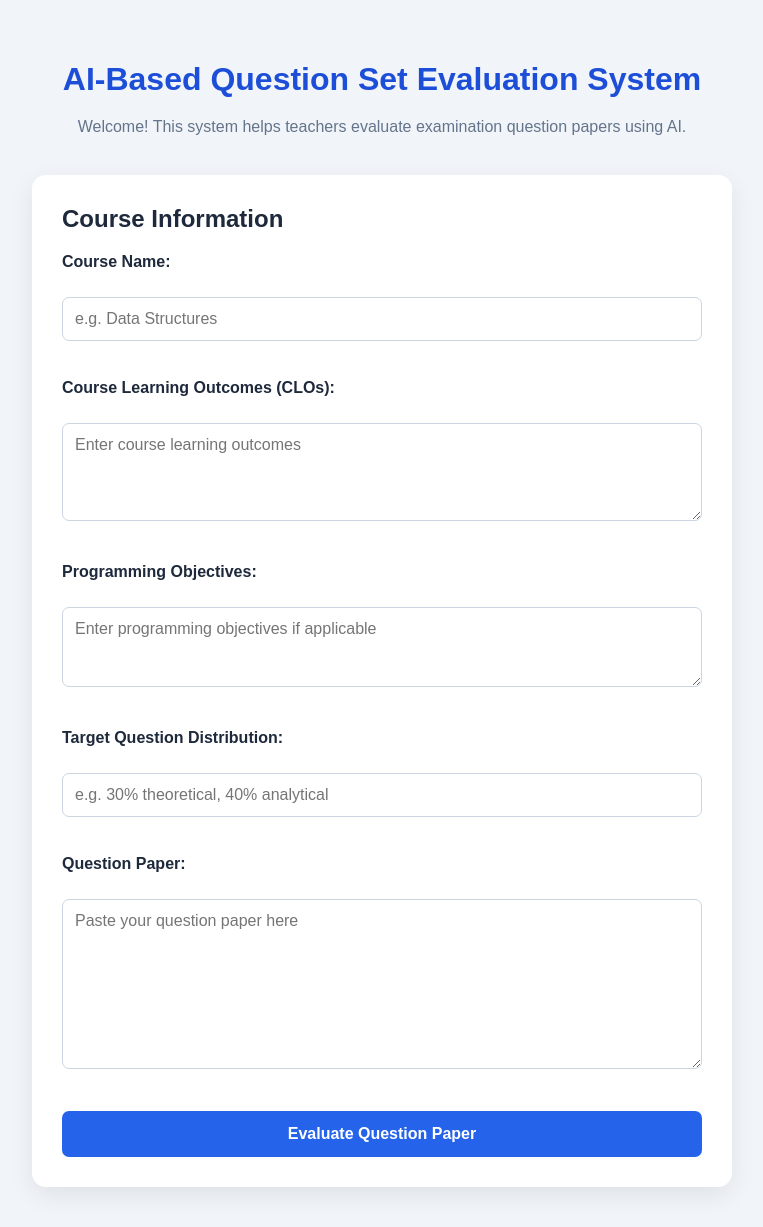
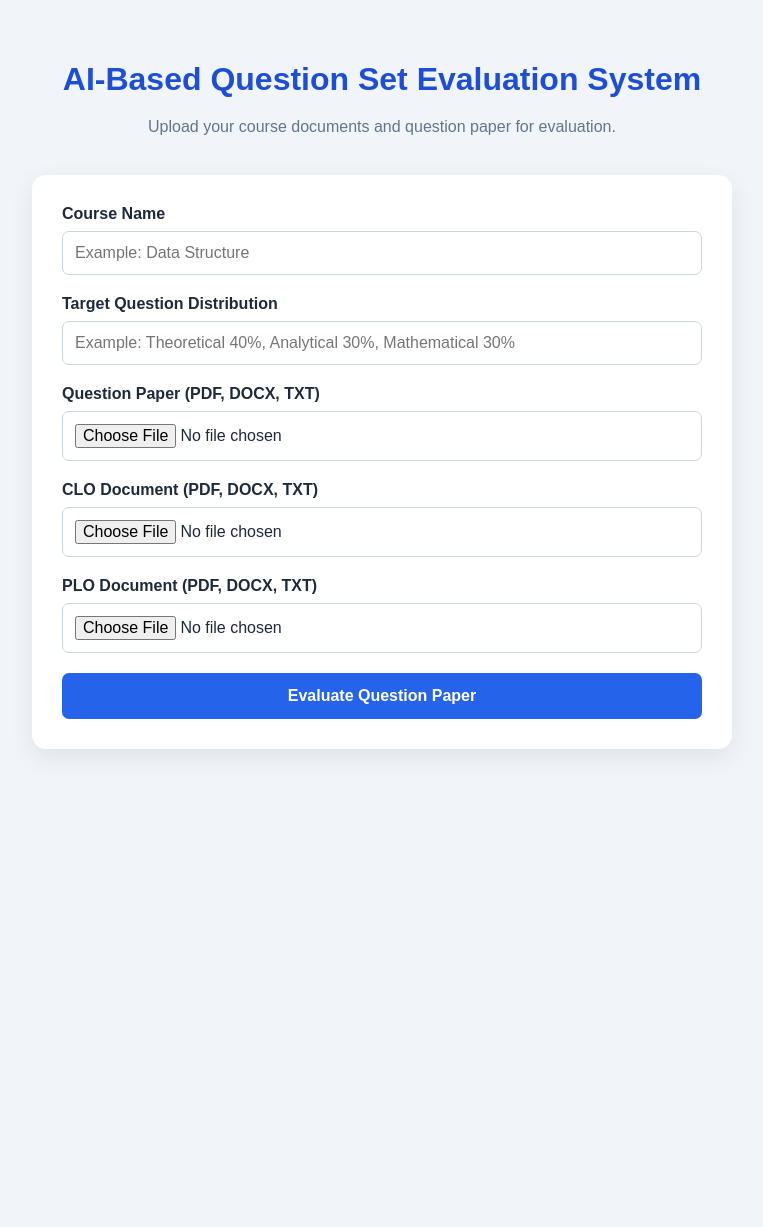
Before and after one commit to Sazzad-012/AI-Question-Evaluation-System, a Flask app: page / in a window 1280 px wide. Shown: the whole page, without its empty margins (258-1021 px from the left). After the commit the page ends 752 px from the top, so only its background shows below. Run offline with Flask 3, Linux system fonts and the light colour scheme.

Commit message:
Update Day 3 features and project documentation

```diff
--- a/app.py
+++ b/app.py
@@ -1,22 +1,193 @@
+from flask import Flask, request, jsonify, render_template
+import pymupdf as fitz
+import time
+from docx import Document
+import os
+from google import genai
+from dotenv import load_dotenv
 
-from flask import Flask, request, jsonify, render_template
+load_dotenv()
+
+GEMINI_API_KEY = os.getenv("GEMINI_API_KEY")
+
+if GEMINI_API_KEY:
+    client = genai.Client(api_key=GEMINI_API_KEY)
+    print("Gemini API key loaded successfully!")
+else:
+    client = None
+    print("Gemini API key not found!")
 
 app = Flask(__name__)
+
+app.config["MAX_CONTENT_LENGTH"] = 10 * 1024 * 1024
+
+
+def extract_text(file):
+
+    filename = file.filename.lower()
+
+    if filename.endswith(".pdf"):
+        pdf = fitz.open(stream=file.read(), filetype="pdf")
+
+        text = ""
+
+        for page in pdf:
+            text += page.get_text()
+
+        return text
+
+    elif filename.endswith(".docx"):
+        document = Document(file)
+
+        text = ""
+
+        for paragraph in document.paragraphs:
+            text += paragraph.text + "\n"
+
+        return text
+
+    elif filename.endswith(".txt"):
+        return file.read().decode("utf-8")
+
+    return ""
+
+
+
+def evaluate_with_gemini(course, targets, question_text, clo_text, plo_text):
+
+    if client is None:
+        raise Exception("Gemini API key is missing.")
+
+    prompt = f"""
+    You are an expert academic question paper evaluator.
+
+    Course Name: {course}
+
+    Target Distribution: {targets}
+
+    Question Paper:
+    {question_text}
+
+    CLO Document:
+    {clo_text}
+
+    PLO Document:
+    {plo_text}
+
+    Evaluate the question paper.
+
+    1. Classify each question as Theoretical, Analytical, or Mathematical.
+    2. Match questions with the relevant CLOs.
+    3. Identify relevant PLOs.
+    4. Calculate the actual question distribution.
+    5. Compare actual distribution with the target distribution.
+    6. Give recommendations.
+
+    Prepare a clear evaluation report.
+    Do not invent information that is missing from the documents.
+    """
+
+    for attempt in range(2):
+
+        try:
+            response = client.models.generate_content(
+                model="gemini-3.8-flash",
+                contents=prompt
+            )
+
+            return response.text
+
+        except Exception as e:
+
+            if "503" in str(e) and attempt < 1:
+                print("Gemini server busy. Retrying...")
+                time.sleep(2)
+
+            else:
+                raise
+
 
 @app.route("/")
 def home():
     return render_template("index.html")
 
+
 @app.route("/evaluate", methods=["POST"])
 def evaluate():
-    data = request.get_json()
 
-    print("Received Data:", data)
+    course = request.form.get("course")
+    targets = request.form.get("targets")
 
-    return jsonify({
-        "message": "Data received successfully!",
-        "received_data": data
-    })
+    question_file = request.files.get("question_paper")
+    clo_file = request.files.get("clo_file")
+    plo_file = request.files.get("plo_file")
+
+    if not course or not targets:
+        return jsonify({
+            "error": "Please enter course name and target distribution."
+        }), 400
+
+    if not question_file or not clo_file or not plo_file:
+        return jsonify({
+            "error": "Please upload all three documents."
+        }), 400
+
+    allowed_extensions = {"pdf", "docx", "txt"}
+
+    for file in [question_file, clo_file, plo_file]:
+
+        extension = file.filename.rsplit(".", 1)[-1].lower()
+
+        if extension not in allowed_extensions:
+            return jsonify({
+                "error": "Only PDF, DOCX and TXT files are allowed."
+            }), 400
+
+    print("Course:", course)
+    print("Target Distribution:", targets)
+
+    question_text = extract_text(question_file)
+    clo_text = extract_text(clo_file)
+    plo_text = extract_text(plo_file)
+
+    print("Documents extracted successfully!")
+
+    try:
+
+        evaluation_report = evaluate_with_gemini(
+            course,
+            targets,
+            question_text,
+            clo_text,
+            plo_text
+        )
+
+        return jsonify({
+            "message": "AI evaluation completed successfully!",
+            "evaluation_report": evaluation_report
+        })
+
+    except Exception as e:
+
+        error_message = str(e)
+
+        print("Gemini Error:", error_message)
+
+        if "429" in error_message:
+            return jsonify({
+                "error": "Gemini request limit reached. Please wait before trying again."
+            }), 429
+
+        elif "503" in error_message:
+            return jsonify({
+                "error": "Gemini server is currently busy. Please try again later."
+            }), 503
+
+        else:
+            return jsonify({
+                "error": "AI evaluation failed. Please check the server or API configuration."
+            }), 500
+
 
 if __name__ == "__main__":
     app.run(debug=True)
--- a/static/script.js
+++ b/static/script.js
@@ -1,41 +1,65 @@
+let isProcessing = false;
+let cooldownActive = false;
+
 document
-  .getElementById("evaluateBtn")
-  .addEventListener("click", async function () {
-    const course = document.getElementById("course").value;
-    const clo = document.getElementById("clo").value;
-    const objectives = document.getElementById("objectives").value;
-    const targets = document.getElementById("targets").value;
-    const paper = document.getElementById("paper").value;
+  .getElementById("evaluationForm")
+  .addEventListener("submit", async function (event) {
+    event.preventDefault();
 
-    if (course === "" || clo === "" || targets === "" || paper === "") {
-      alert("Please fill in all required fields!");
+    if (isProcessing || cooldownActive) {
       return;
     }
 
-    const data = {
-      course: course,
-      clo: clo,
-      objectives: objectives,
-      targets: targets,
-      paper: paper,
-    };
+    const form = document.getElementById("evaluationForm");
+    const button = document.getElementById("evaluateBtn");
+    const formData = new FormData(form);
+
+    isProcessing = true;
+    button.disabled = true;
+    button.textContent = "Evaluating... Please wait";
 
     try {
       const response = await fetch("/evaluate", {
         method: "POST",
-        headers: {
-          "Content-Type": "application/json",
-        },
-        body: JSON.stringify(data),
+        body: formData,
       });
 
       const result = await response.json();
 
-      alert(result.message);
+      if (!response.ok) {
+        alert(result.error || "Evaluation failed!");
+        return;
+      }
 
-      console.log("Backend Response:", result);
+      const resultDiv = document.getElementById("result");
+
+      resultDiv.innerHTML = DOMPurify.sanitize(
+        marked.parse(result.evaluation_report),
+      );
+
+      resultDiv.style.display = "block";
     } catch (error) {
-      alert("Something went wrong!");
+      alert("Unable to connect to the server. Please try again.");
       console.log(error);
+    } finally {
+      isProcessing = false;
+      cooldownActive = true;
+
+      let remainingTime = 60;
+
+      button.textContent = `Please wait ${remainingTime}s`;
+
+      const countdown = setInterval(function () {
+        remainingTime--;
+
+        if (remainingTime > 0) {
+          button.textContent = `Please wait ${remainingTime}s`;
+        } else {
+          clearInterval(countdown);
+          cooldownActive = false;
+          button.disabled = false;
+          button.textContent = "Evaluate Question Paper";
+        }
+      }, 1000);
     }
   });
--- a/static/style.css
+++ b/static/style.css
@@ -78,3 +78,16 @@ button {
 button:hover {
   background: #1d4ed8;
 }
+
+#result {
+  display: none;
+  margin-top: 25px;
+  padding: 20px;
+  background-color: #f4f7fb;
+  border-radius: 10px;
+  border: 1px solid #dce3ed;
+  color: #222;
+  line-height: 1.7;
+  white-space: pre-wrap;
+  overflow-wrap: break-word;
+}
--- a/templates/index.html
+++ b/templates/index.html
@@ -3,62 +3,71 @@
   <head>
     <meta charset="UTF-8" />
     <meta name="viewport" content="width=device-width, initial-scale=1.0" />
-    <title>AI Question Evaluation System</title>
+    <title>AI-Based Question Set Evaluation System</title>
     <link
       rel="stylesheet"
       href="{{ url_for('static', filename='style.css') }}"
     />
   </head>
   <body>
-    <h1>AI-Based Question Set Evaluation System</h1>
-    <p>
-      Welcome! This system helps teachers evaluate examination question papers
-      using AI.
-    </p>
+    <div class="container">
+      <h1>AI-Based Question Set Evaluation System</h1>
+      <p>Upload your course documents and question paper for evaluation.</p>
 
-    <form>
-      <h2>Course Information</h2>
+      <form id="evaluationForm">
+        <label for="course">Course Name</label>
+        <input
+          type="text"
+          id="course"
+          name="course"
+          placeholder="Example: Data Structure"
+          required
+        />
 
-      <label for="course">Course Name:</label><br />
-      <input
-        type="text"
-        id="course"
-        placeholder="e.g. Data Structures"
-      /><br /><br />
+        <label for="targets">Target Question Distribution</label>
+        <input
+          type="text"
+          id="targets"
+          name="targets"
+          placeholder="Example: Theoretical 40%, Analytical 30%, Mathematical 30%"
+          required
+        />
 
-      <label for="clo">Course Learning Outcomes (CLOs):</label><br />
-      <textarea
-        id="clo"
-        rows="4"
-        placeholder="Enter course learning outcomes"
-      ></textarea
-      ><br /><br />
+        <label for="question_paper">Question Paper (PDF, DOCX, TXT)</label>
+        <input
+          type="file"
+          id="question_paper"
+          name="question_paper"
+          accept=".pdf,.docx,.txt"
+          required
+        />
 
-      <label for="objectives">Programming Objectives:</label><br />
-      <textarea
-        id="objectives"
-        rows="3"
-        placeholder="Enter programming objectives if applicable"
-      ></textarea
-      ><br /><br />
+        <label for="clo_file">CLO Document (PDF, DOCX, TXT)</label>
+        <input
+          type="file"
+          id="clo_file"
+          name="clo_file"
+          accept=".pdf,.docx,.txt"
+          required
+        />
 
-      <label for="targets">Target Question Distribution:</label><br />
-      <input
-        type="text"
-        id="targets"
-        placeholder="e.g. 30% theoretical, 40% analytical"
-      /><br /><br />
+        <label for="plo_file">PLO Document (PDF, DOCX, TXT)</label>
+        <input
+          type="file"
+          id="plo_file"
+          name="plo_file"
+          accept=".pdf,.docx,.txt"
+          required
+        />
 
-      <label for="paper">Question Paper:</label><br />
-      <textarea
-        id="paper"
-        rows="8"
-        placeholder="Paste your question paper here"
-      ></textarea
-      ><br /><br />
+        <button type="submit" id="evaluateBtn">Evaluate Question Paper</button>
+      </form>
 
-      <button type="button" id="evaluateBtn">Evaluate Question Paper</button>
-    </form>
+      <div id="result"></div>
+    </div>
+
+    <script src="https://cdn.jsdelivr.net/npm/marked/marked.min.js"></script>
+    <script src="https://cdn.jsdelivr.net/npm/dompurify/dist/purify.min.js"></script>
     <script src="{{ url_for('static', filename='script.js') }}"></script>
   </body>
 </html>
```
Also changed, not shown: requirements.md (+59 -28 lines), requirements.txt (+41 -0 lines), test_gemini.py (added, +16 -0 lines), README.md (added), 1 other file.
